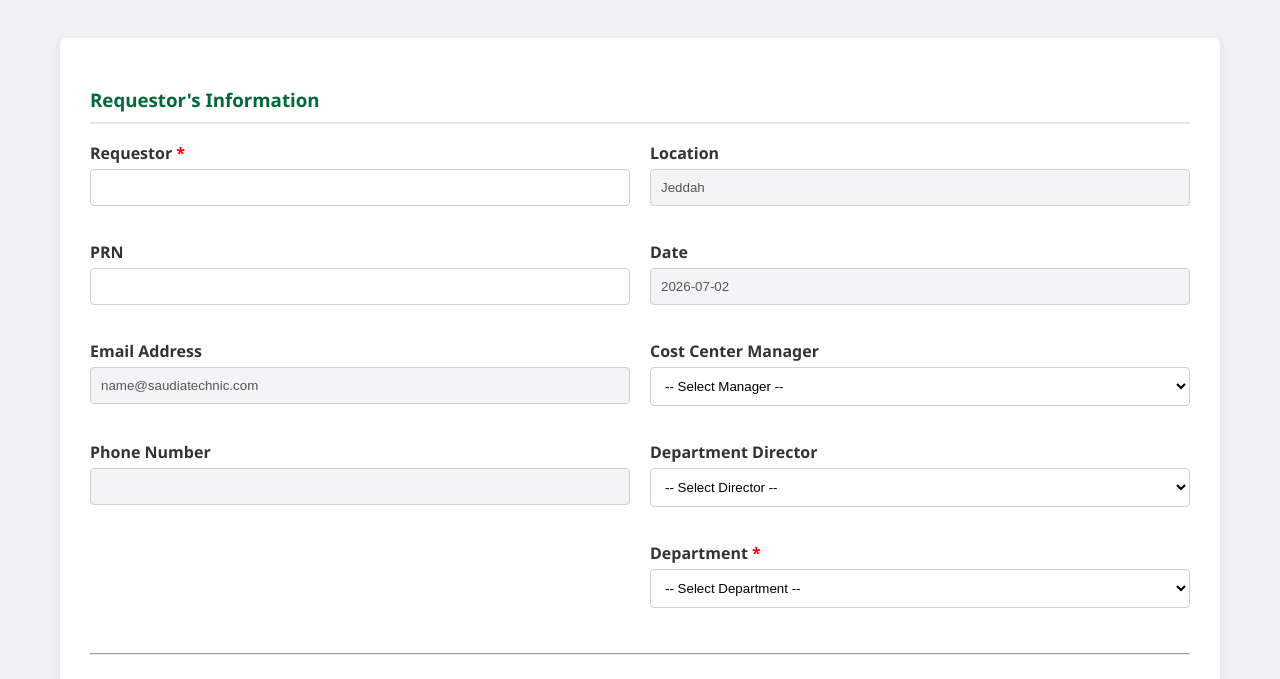
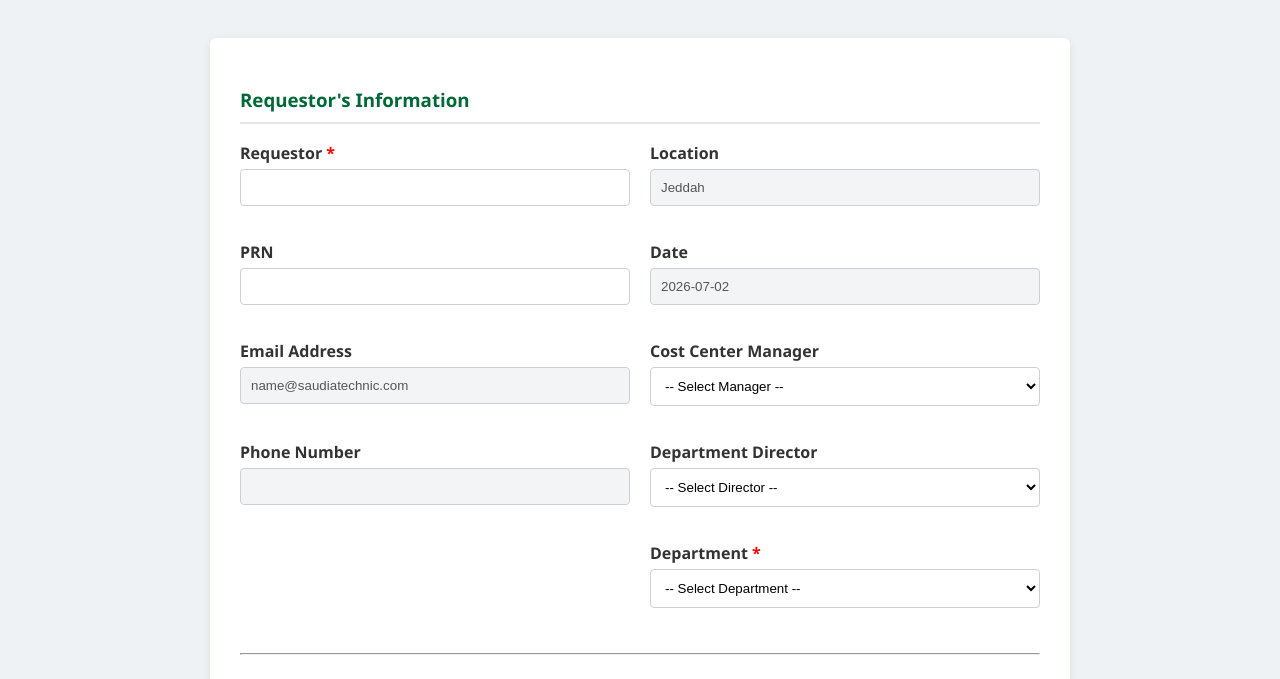
Before and after one commit to Noran-Saei/Add-Delete-Rating-Request, a plain HTML site: page index.html in a window 1280 px wide. Shown: the top 679 px of the page. Drawn offline with Linux system fonts and the light colour scheme.

Commit message:
Update index.html

```diff
--- a/index.html
+++ b/index.html
@@ -13,7 +13,7 @@
         }
 
         .container {
-             max-width: 1100px;
+             max-width: 800px;
             margin: auto;
             background: #fff;
             padding: 30px;
```
